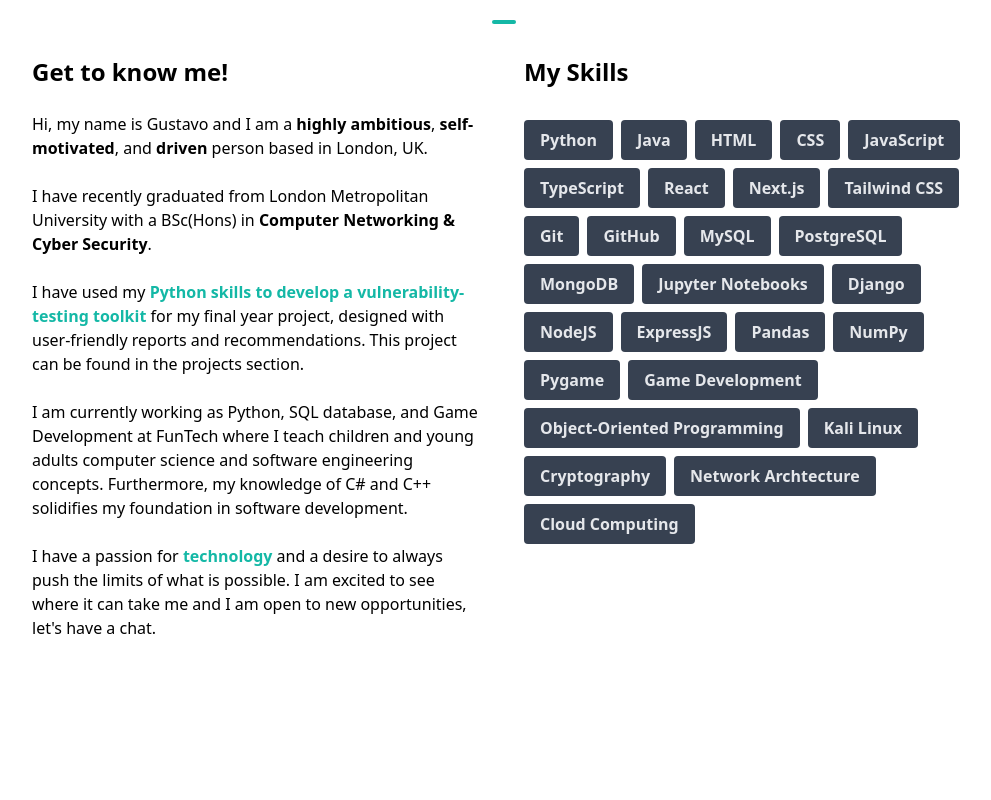
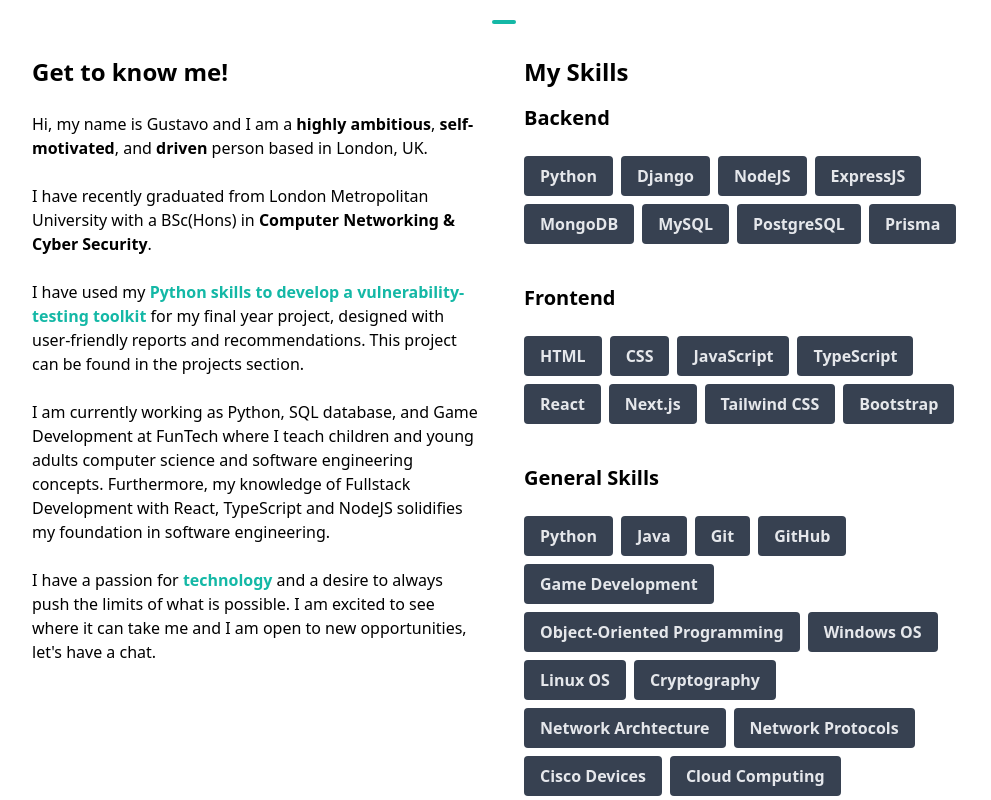
Before and after one commit to Gunnar50/WebPortifolio, a Next.js app: page / in a window 1280 px wide. Shown: the part 880-1680 px from the top of the page, without its empty margins (136-1127 px from the left). Built offline with nearby package versions, Linux system fonts and the light colour scheme.

Commit message:
refractor

```diff
--- a/components/AboutSection.tsx
+++ b/components/AboutSection.tsx
@@ -1,40 +1,75 @@
 import React from "react"
-import { Link as ScrollLink } from "react-scroll/modules"
 
 const skills = [
-  { skill: "Python" },
-  { skill: "Java" },
-  { skill: "HTML" },
-  { skill: "CSS" },
-  { skill: "JavaScript" },
-  { skill: "TypeScript" },
-  { skill: "React" },
-  { skill: "Next.js" },
-  { skill: "Tailwind CSS" },
-  { skill: "Git" },
-  { skill: "GitHub" },
-  { skill: "MySQL" },
-  { skill: "PostgreSQL" },
-  { skill: "MongoDB" },
-  { skill: "Jupyter Notebooks" },
-  { skill: "Django" },
-  { skill: "NodeJS" },
-  { skill: "ExpressJS" },
-  { skill: "Pandas" },
-  { skill: "NumPy" },
-  { skill: "Pygame" },
-  { skill: "Game Development" },
-  { skill: "Object-Oriented Programming" },
-  { skill: "Kali Linux" },
-  { skill: "Cryptography" },
-  { skill: "Network Archtecture" },
-  { skill: "Cloud Computing" },
+  "Python",
+  "Java",
+  "HTML",
+  "CSS",
+  "JavaScript",
+  "TypeScript",
+  "React",
+  "Next.js",
+  "Tailwind CSS",
+  "Git",
+  "GitHub",
+  "MySQL",
+  "PostgreSQL",
+  "MongoDB",
+  "Jupyter Notebooks",
+  "Django",
+  "NodeJS",
+  "ExpressJS",
+  "Pygame",
+  "Game Development",
+  "Object-Oriented Programming",
+  "Kali Linux",
+  "Cryptography",
+  "Network Archtecture",
+  "Cloud Computing",
+]
+
+const frontend_skills = [
+  "HTML",
+  "CSS",
+  "JavaScript",
+  "TypeScript",
+  "React",
+  "Next.js",
+  "Tailwind CSS",
+  "Bootstrap",
+]
+
+const backend_skills = [
+  "Python",
+  "Django",
+  "NodeJS",
+  "ExpressJS",
+  "MongoDB",
+  "MySQL",
+  "PostgreSQL",
+  "Prisma",
+]
+
+const general_skills = [
+  "Python",
+  "Java",
+  "Git",
+  "GitHub",
+  "Game Development",
+  "Object-Oriented Programming",
+  "Windows OS",
+  "Linux OS",
+  "Cryptography",
+  "Network Archtecture",
+  "Network Protocols",
+  "Cisco Devices",
+  "Cloud Computing",
 ]
 
 export default function AboutSection() {
   return (
     <section id="about">
-      <div className="my-12 pb-12 md:pt-16 md:pb-48">
+      <div className="my-12 pb-12 md:pt-16 md:pb-20">
         <h1 className="text-center font-bold text-4xl">
           About Me
           <hr className="w-6 h-1 mx-auto my-4 bg-teal-500 border-0 rounded"></hr>
@@ -66,29 +101,55 @@ export default function AboutSection() {
             <p>
             I am currently working as Python, SQL database, and Game Development at FunTech where I teach children and young
             adults computer science and software engineering concepts.
-            Furthermore, my knowledge of C# and C++ solidifies my foundation in software development.
+            Furthermore, my knowledge of Fullstack Development with React, TypeScript and NodeJS  solidifies my foundation in software engineering.
             </p>
             <br />
             <p>
               I have a passion for{" "}
               <span className="font-bold text-teal-500">technology</span> and a desire to always push the limits of what is
               possible. I am excited to see where it can take me and I am
-              open to new opportunities, let's have a chat.
+              open to new opportunities, let&apos;s have a chat.
             </p>
           </div>
           <div className="text-center md:w-1/2 md:text-left">
-            <h1 className="text-2xl font-bold mb-6">My Skills</h1>
+            <h1 className="text-2xl font-bold mb-4">My Skills</h1>
+            <h1 className="text-xl font-bold mb-4">Backend</h1>
             <div className="flex flex-wrap flex-row justify-center z-10 md:justify-start">
-              {skills.map((item, idx) => {
-                return (
+              {backend_skills.map((skill, idx) => (
                   <p
                     key={idx}
                     className="bg-gray-700 px-4 py-2 mr-2 mt-2 text-gray-200 rounded font-semibold scroll-link hover:bg-teal-700 transition"
                   >
-                    {item.skill}
+                    {skill}
                   </p>
                 )
-              })}
+              )}
+            </div>
+
+            <h1 className="text-xl font-bold mb-4 mt-10">Frontend</h1>
+            <div className="flex flex-wrap flex-row justify-center z-10 md:justify-start">
+              {frontend_skills.map((skill, idx) => (
+                  <p
+                    key={idx}
+                    className="bg-gray-700 px-4 py-2 mr-2 mt-2 text-gray-200 rounded font-semibold scroll-link hover:bg-teal-700 transition"
+                  >
+                    {skill}
+                  </p>
+                )
+              )}
+            </div>
+
+            <h1 className="text-xl font-bold mb-4 mt-10">General Skills</h1>
+            <div className="flex flex-wrap flex-row justify-center z-10 md:justify-start">
+              {general_skills.map((skill, idx) => (
+                  <p
+                    key={idx}
+                    className="bg-gray-700 px-4 py-2 mr-2 mt-2 text-gray-200 rounded font-semibold scroll-link hover:bg-teal-700 transition"
+                  >
+                    {skill}
+                  </p>
+                )
+              )}
             </div>
 
           </div>
```
